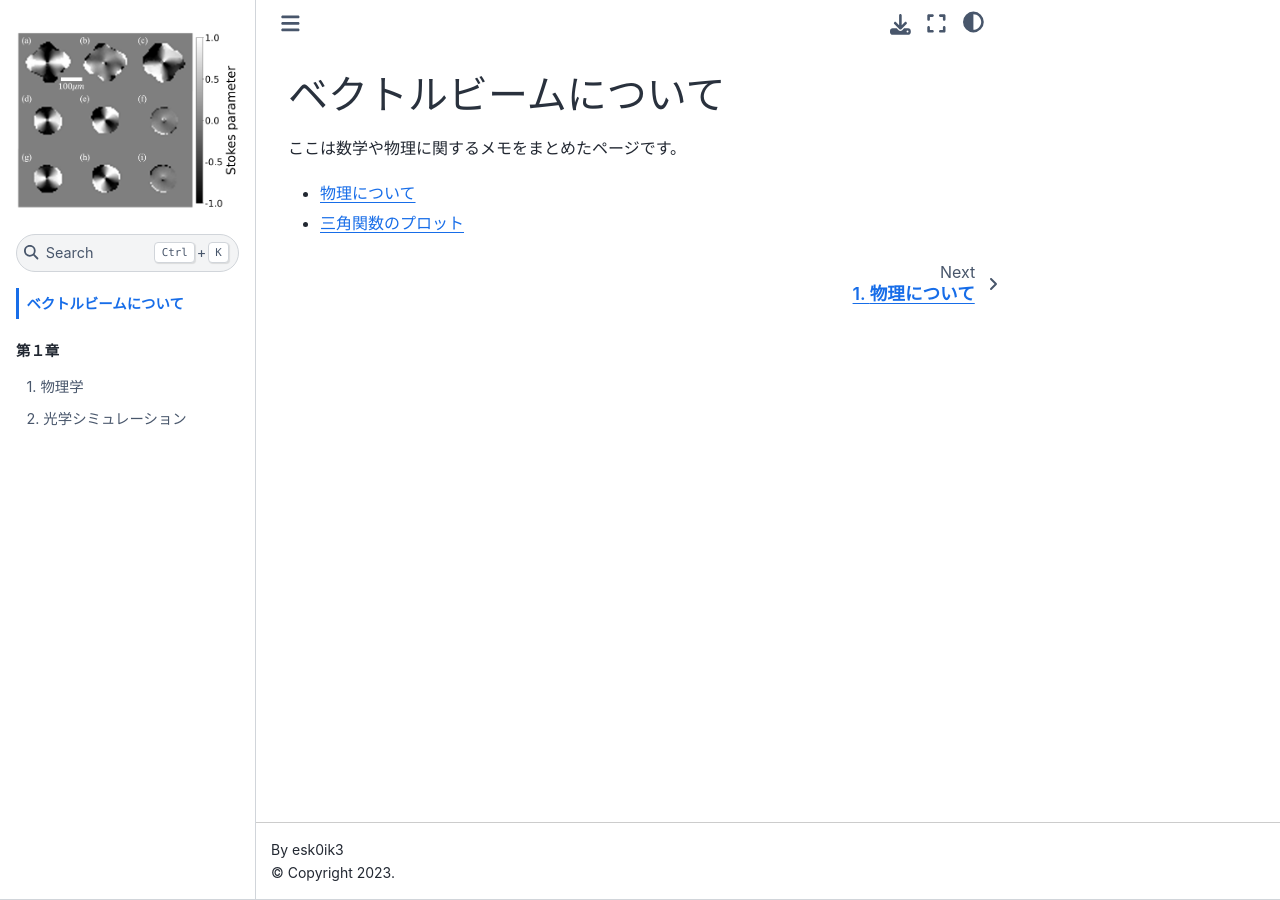
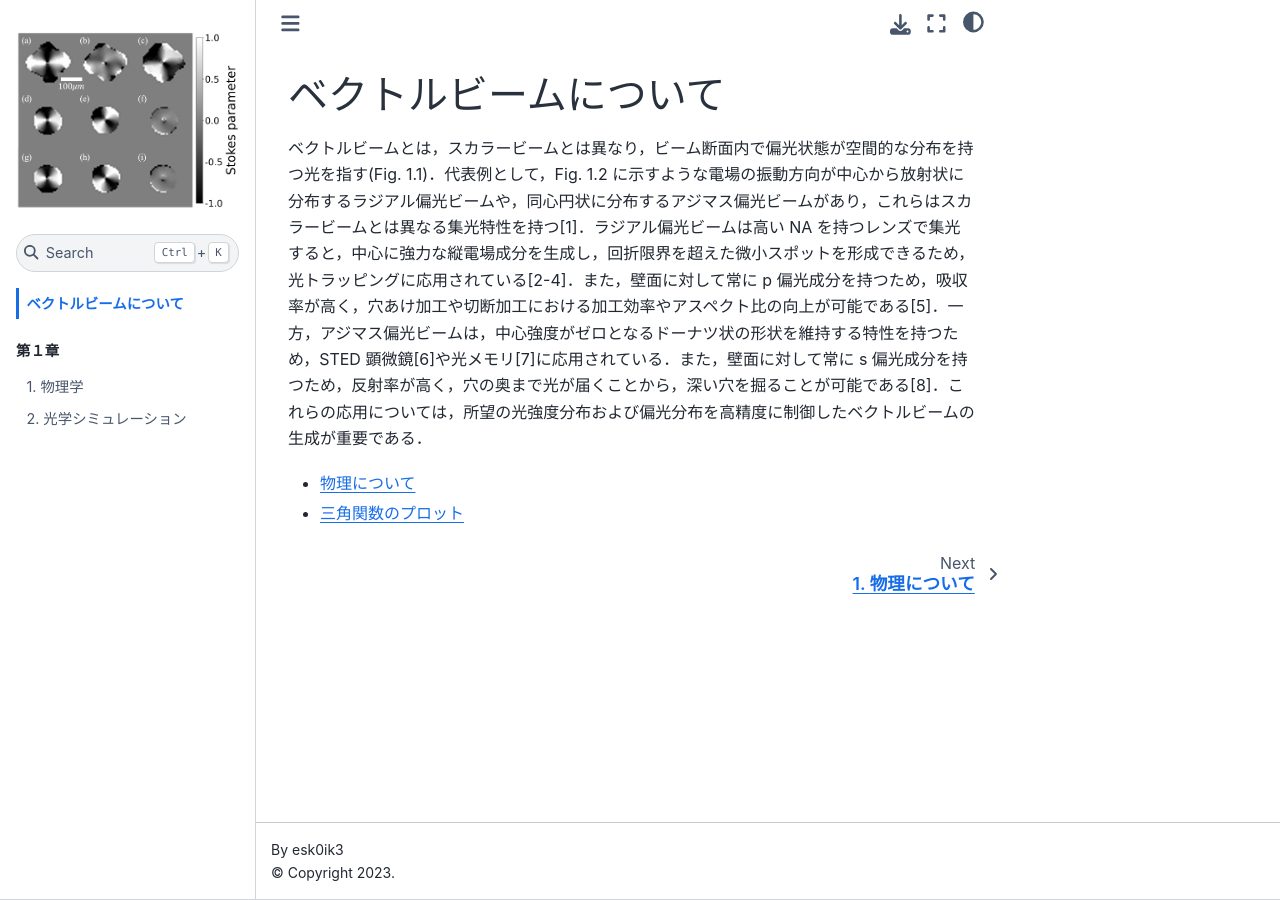
Before and after one commit to esk0ik3/esk0ik3.github.io, a Jupyter Book: the page built from index.md, in a window 1280 px wide. Built offline with Jupyter Book 1.0.4 settings and Sphinx 7.4.7 and the Sphinx Book theme 1.1.4, drawn with Linux system fonts in a browser that asks for light colours.

Commit message:
Update index.md

```diff
--- a/index.md
+++ b/index.md
@@ -1,6 +1,6 @@
 # ベクトルビームについて
 
-ここは数学や物理に関するメモをまとめたページです。
+ベクトルビームとは，スカラービームとは異なり，ビーム断⾯内で偏光状態が空間的な分布を持つ光を指す(Fig. 1.1)．代表例として，Fig. 1.2 に⽰すような電場の振動⽅向が中⼼から放射状に分布するラジアル偏光ビームや，同⼼円状に分布するアジマス偏光ビームがあり，これらはスカラービームとは異なる集光特性を持つ[1]．ラジアル偏光ビームは⾼い NA を持つレンズで集光すると，中⼼に強⼒な縦電場成分を⽣成し，回折限界を超えた微⼩スポットを形成できるため，光トラッピングに応⽤されている[2-4]．また，壁⾯に対して常に p 偏光成分を持つため，吸収率が⾼く，⽳あけ加⼯や切断加⼯における加⼯効率やアスペクト⽐の向上が可能である[5]．⼀⽅，アジマス偏光ビームは，中⼼強度がゼロとなるドーナツ状の形状を維持する特性を持つため，STED 顕微鏡[6]や光メモリ[7]に応⽤されている．また，壁⾯に対して常に s 偏光成分を持つため，反射率が⾼く，⽳の奥まで光が届くことから，深い⽳を掘ることが可能である[8]．これらの応⽤については，所望の光強度分布および偏光分布を⾼精度に制御したベクトルビームの⽣成が重要である．
 
 * [物理について](physics.md)
 * [三角関数のプロット](simulation.ipynb)
```
